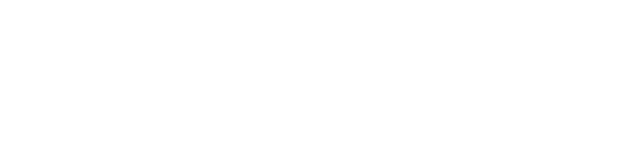
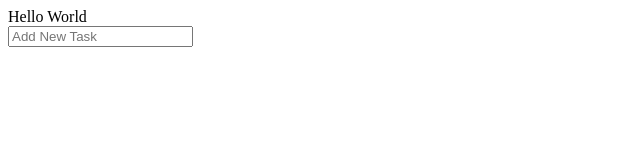
Before and after one commit to paulightning/to-do-list, a plain HTML site: page index.html in a window 1280 px wide. Shown: the whole page, without its empty margins (0-640 px from the left). Drawn offline with Linux system fonts and the light colour scheme.

Commit message:
add new task

```diff
--- a/index.html
+++ b/index.html
@@ -1,13 +1,15 @@
 <html lang='en'>
     <head>
-        <title>TODO List</title>
+        <title>TODO List Yo!</title>
     </head>
     <body>
         <header>
         </header>
         <div>
+            Hello World
         </div>
         <footer>
+            <input id="task-input" placeholder="Add New Task" />
         </footer>
     </body>
 </html>
```
